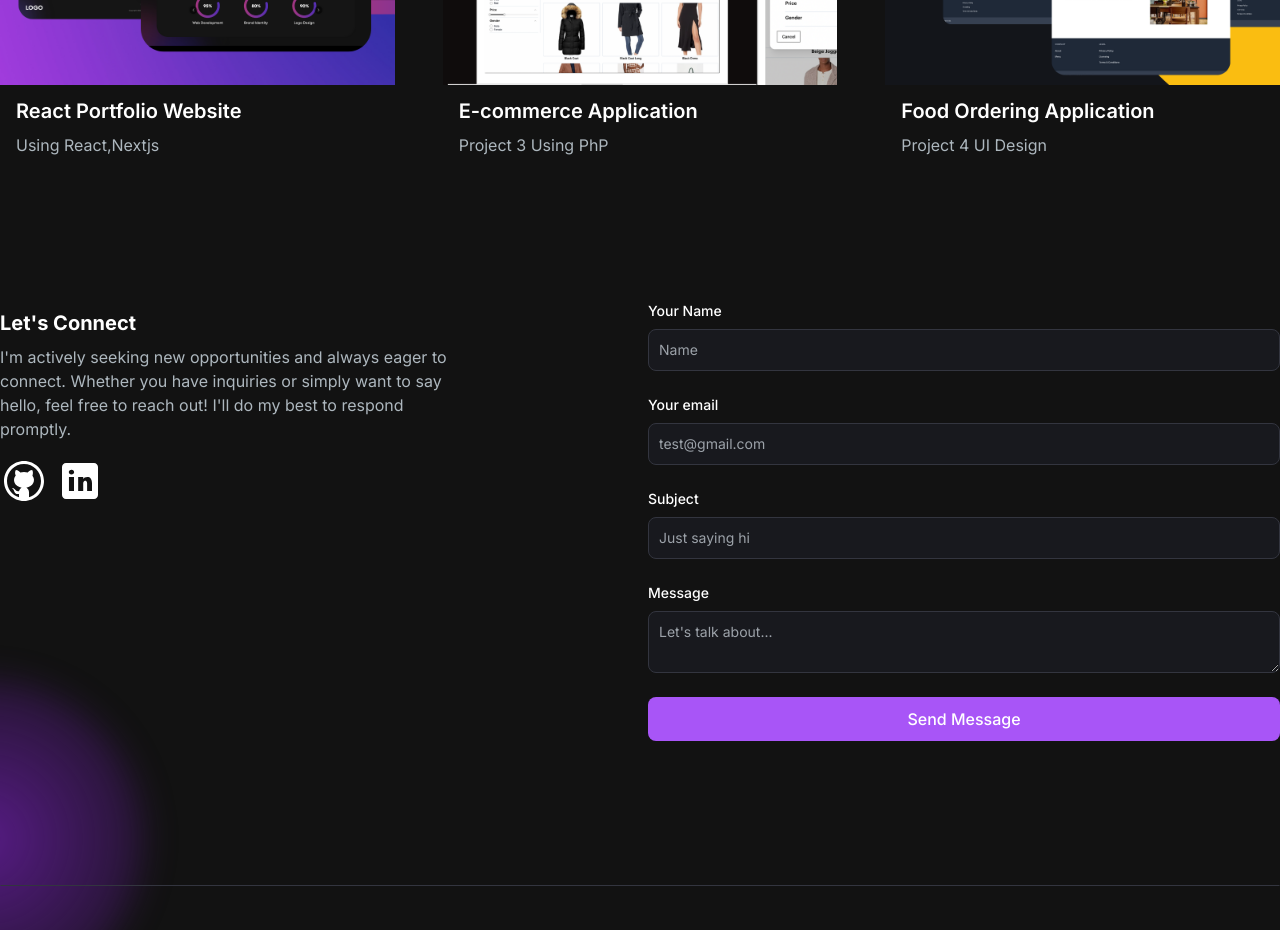
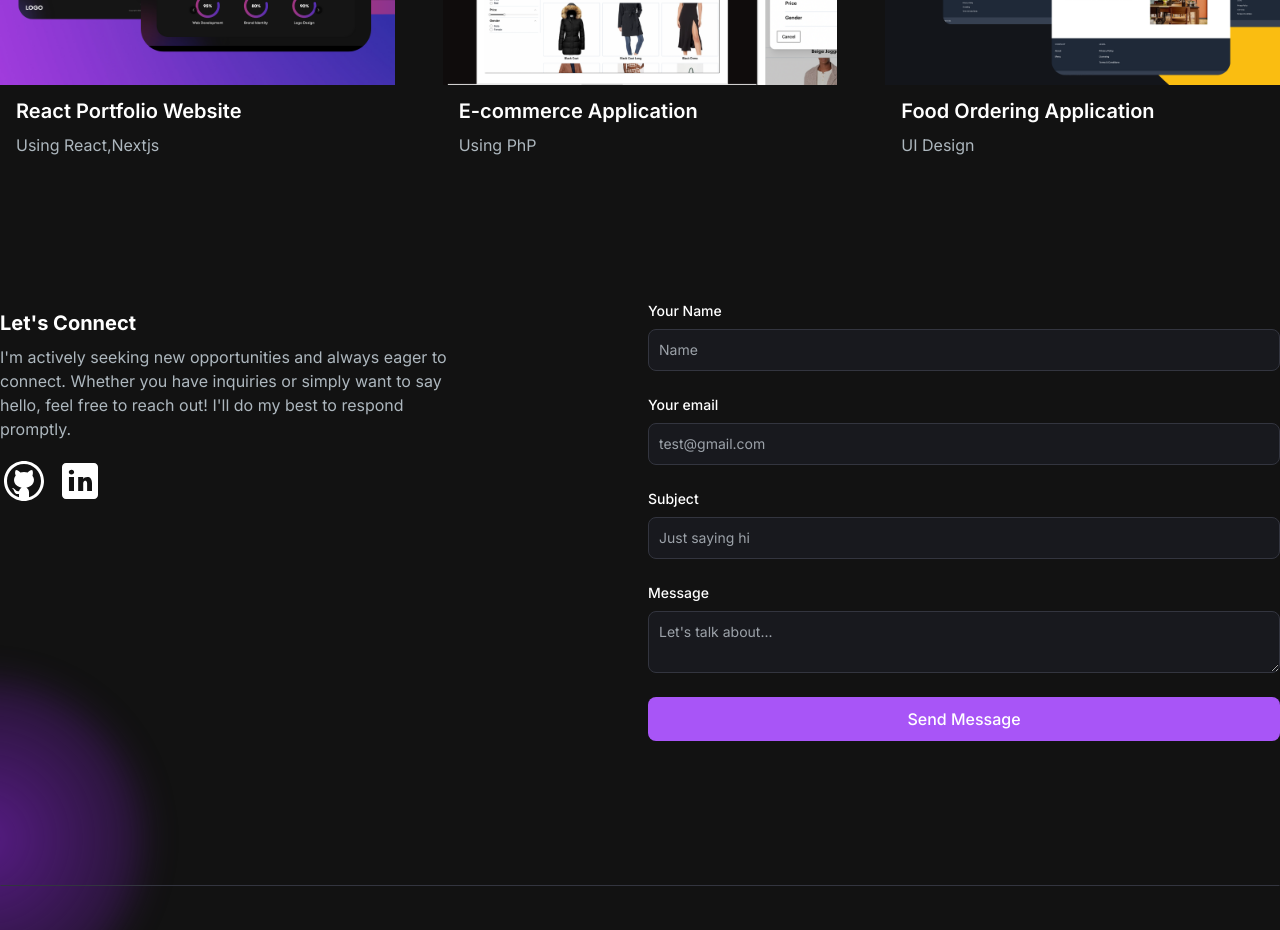
Before and after one commit to kevcodeus/portfolio-website-main, a Next.js app: page / in a window 1280 px wide. Shown: the part 1960-2890 px from the top of the page. Built offline with nearby package versions, Linux system fonts and the light colour scheme.

Commit message:
Update ProjectsSection.jsx

```diff
--- a/src/app/components/ProjectsSection.jsx
+++ b/src/app/components/ProjectsSection.jsx
@@ -18,7 +18,7 @@ const projectsData = [
   {
     id: 3,
     title: "E-commerce Application",
-    description: "Project 3 Using PhP",
+    description: " Using PhP",
     image: "/images/projects/3.png",
     tag: ["All", "Web"],
     gitUrl: "https://github.com/kevcodeus/Ecomerce",
@@ -27,7 +27,7 @@ const projectsData = [
   {
     id: 4,
     title: "Food Ordering Application",
-    description: "Project 4 UI Design",
+    description: "UI Design",
     image: "/images/projects/4.png",
     tag: ["All", "UI/UX"],
     gitUrl: "https://www.figma.com/file/CeH2aqkwC6rGgFAamcHd6E/E-commerce.?type=design&node-id=1-3&mode=design",
```
